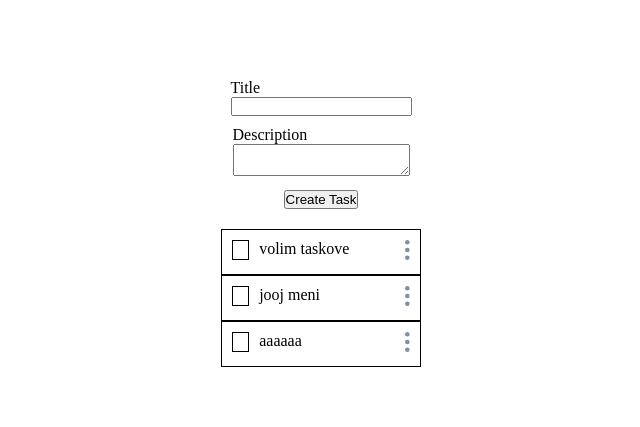
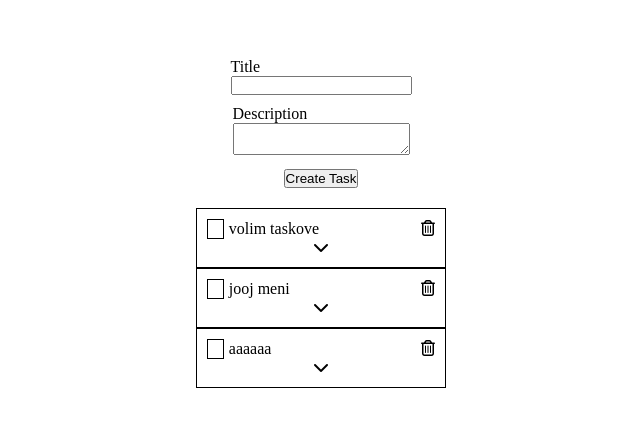
Before and after one commit to dodoburner/todo-app-react, a React (Create React App) app: page / in a window 1280 px wide. Shown: the part 177-604 px from the top of the page, without its empty margins (319-959 px from the left). Built offline with nearby package versions, Linux system fonts and the light colour scheme.

Commit message:
Create toggle description functionality

```diff
--- a/public/index.html
+++ b/public/index.html
@@ -24,7 +24,8 @@
       work correctly both with client-side routing and a non-root public URL.
       Learn how to configure a non-root public URL by running `npm run build`.
     -->
-    <title>React App</title>
+    <script src="https://kit.fontawesome.com/593ea6dc88.js" crossorigin="anonymous"></script>
+    <title>To-Do App</title>
   </head>
   <body>
     <noscript>You need to enable JavaScript to run this app.</noscript>
--- a/src/components/Task.js
+++ b/src/components/Task.js
@@ -1,10 +1,17 @@
 import { useContext, useState } from "react";
 import { taskContext } from "../App";
-import elipsis from "../assets/icon-vertical-ellipsis.svg";
 
 const Task = ({ task, index }) => {
   const { title, description, completed, id } = task;
   const { setCompleted, rearrangeTasks } = useContext(taskContext);
+  const [isDescriptionOpen, setIsDescriptionOpen] = useState(false);
+
+  const handleClick = (e) => {
+    const arr = ["checkbox", "fa-trash-can"];
+    if (!arr.some((el) => e.target.className.includes(el))) {
+      setIsDescriptionOpen((prev) => !prev);
+    }
+  };
 
   const handleOnDrop = (e) => {
     const draggedIndex = parseInt(e.dataTransfer.getData("text"));
@@ -21,27 +28,46 @@ const Task = ({ task, index }) => {
     e.dataTransfer.setData("text", index);
   };
 
+  const renderDescription = () => {
+    return isDescriptionOpen ? (
+      <>
+        <p>{description}</p>
+        <div className="description-btn">
+          <i className="fa-solid fa-chevron-up"></i>
+        </div>
+      </>
+    ) : (
+      <div className="description-btn">
+        <i className="fa-solid fa-chevron-down"></i>
+      </div>
+    );
+  };
+
   return (
     <li
       draggable
       className={`Task ${completed ? "completed" : ""}`}
+      onClick={handleClick}
       onDragStart={handleOnDrag}
       onDrop={handleOnDrop}
       onDragOver={handleOnDragOver}
     >
-      <div className="task-content-container">
+      <div className="task-top-part">
         <div
           onClick={() => {
             setCompleted(id);
           }}
           className="checkbox"
         />
+
         <p className="task-text">{title}</p>
+
+        <div>
+          <i className="fa-regular fa-trash-can"></i>{" "}
+        </div>
       </div>
 
-      <div>
-        <img src={elipsis} alt="task menu" />
-      </div>
+      <div className="task-bottom-part">{renderDescription()}</div>
     </li>
   );
 };
--- a/src/style/App.css
+++ b/src/style/App.css
@@ -22,24 +22,36 @@ label {
 .Task {
   border: 1px solid black;
   padding: 10px;
-  width: 200px;
-  display: flex;
+  width: 250px;
+  cursor: pointer;
 }
 
-.task-content-container,
+.Task.completed {
+  text-decoration: line-through;
+}
+
+.task-top-part {
+  display: flex;
+  align-items: center;
+  gap: 5px;
+}
+
+.task-bottom-part {
+  display: flex;
+  align-items: center;
+  flex-direction: column;
+}
+
 .task-text {
-  display: flex;
-  gap: 10px;
   width: 100%;
+}
+
+.checkbox {
+  width: 20px;
+  height: 20px;
+  border: 1px solid black;
 }
 
 .completed .checkbox {
   background-color: red;
 }
-
-.checkbox {
-  height: 20px;
-  width: 20px;
-  border: 1px solid black;
-  cursor: pointer;
-}
```
Also changed, not shown: src/assets/icon-vertical-ellipsis.svg (deleted).
